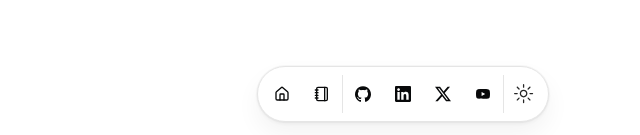
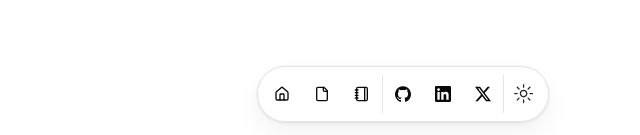
Before and after one commit to tier3guy/portfolio-2k23, a Next.js app: page /blog in a window 1280 px wide. Shown: the part 662-797 px from the top of the page, without its empty margins (237-877 px from the left). Built offline with nearby package versions, Linux system fonts and the light colour scheme.

Commit message:
feat: added resume section in the navbar

```diff
--- a/src/data/resume.tsx
+++ b/src/data/resume.tsx
@@ -1,5 +1,5 @@
 import { Icons } from "@/components/icons";
-import { HomeIcon, NotebookIcon } from "lucide-react";
+import { FileIcon, HomeIcon, NotebookIcon } from "lucide-react";
 
 export const DATA = {
     name: "Avinash Gupta",
@@ -39,6 +39,7 @@ export const DATA = {
     ],
     navbar: [
         { href: "/", icon: HomeIcon, label: "Home" },
+        { href: "https://docs.google.com/document/d/1WIhz8mEXifKFx17TtnPQZiF8j4LsWODZyuXDCkO1B54/edit?usp=sharing", icon: FileIcon, label: "Resume"},
         { href: "/blog", icon: NotebookIcon, label: "Blog" },
     ],
     contact: {
@@ -63,12 +64,12 @@ export const DATA = {
                 icon: Icons.x,
                 navbar: true,
             },
-            Youtube: {
-                name: "Youtube",
-                url: "https://www.youtube.com/@avinashgupta2308",
-                icon: Icons.youtube,
-                navbar: true,
-            },
+            // Youtube: {
+            //     name: "Youtube",
+            //     url: "https://www.youtube.com/@avinashgupta2308",
+            //     icon: Icons.youtube,
+            //     navbar: true,
+            // },
             email: {
                 name: "Send Email",
                 url: "#",
--- a/src/lib/utils.ts
+++ b/src/lib/utils.ts
@@ -1,5 +1,5 @@
+import { twMerge } from "tailwind-merge";
 import { type ClassValue, clsx } from "clsx";
-import { twMerge } from "tailwind-merge";
 
 export function cn(...inputs: ClassValue[]) {
   return twMerge(clsx(inputs));
```
Also changed, not shown: src/app/page.tsx (+6 -7 lines), 1 other file (tests, documents, lock files or other folders).
